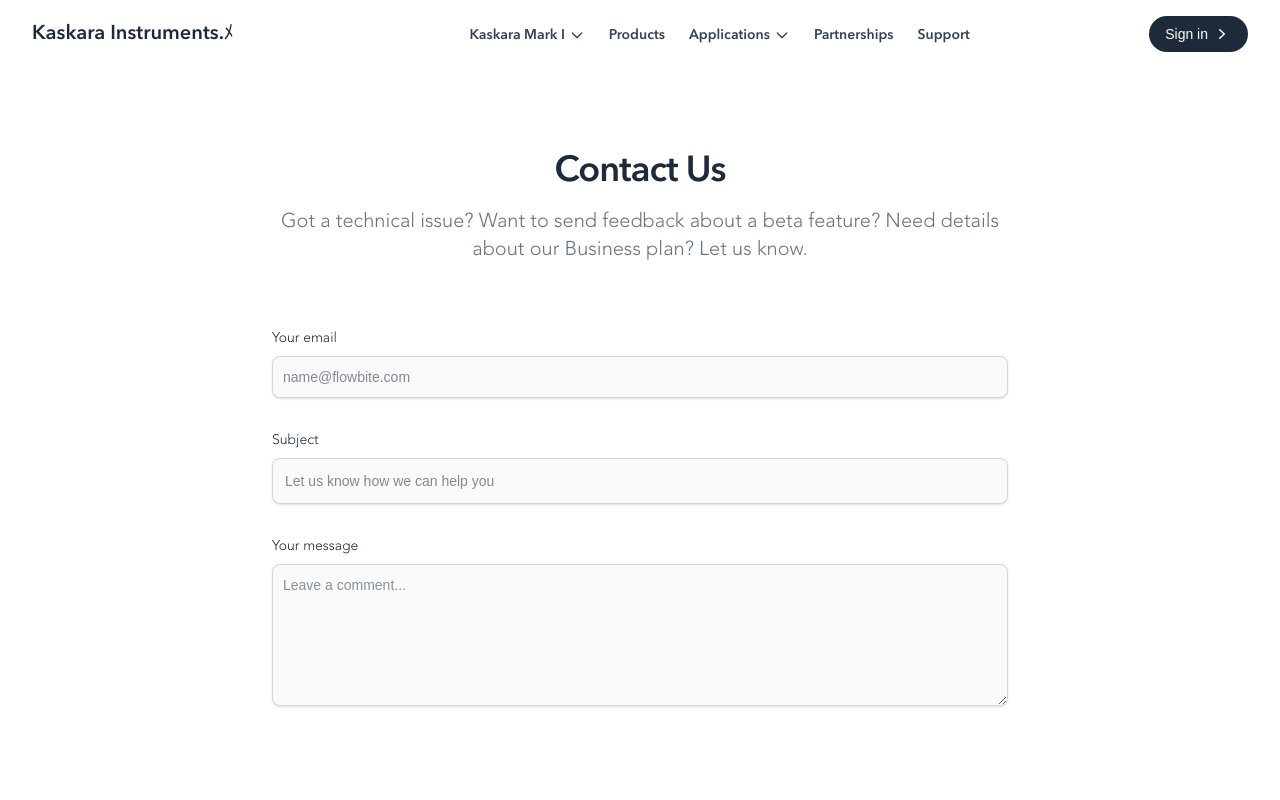
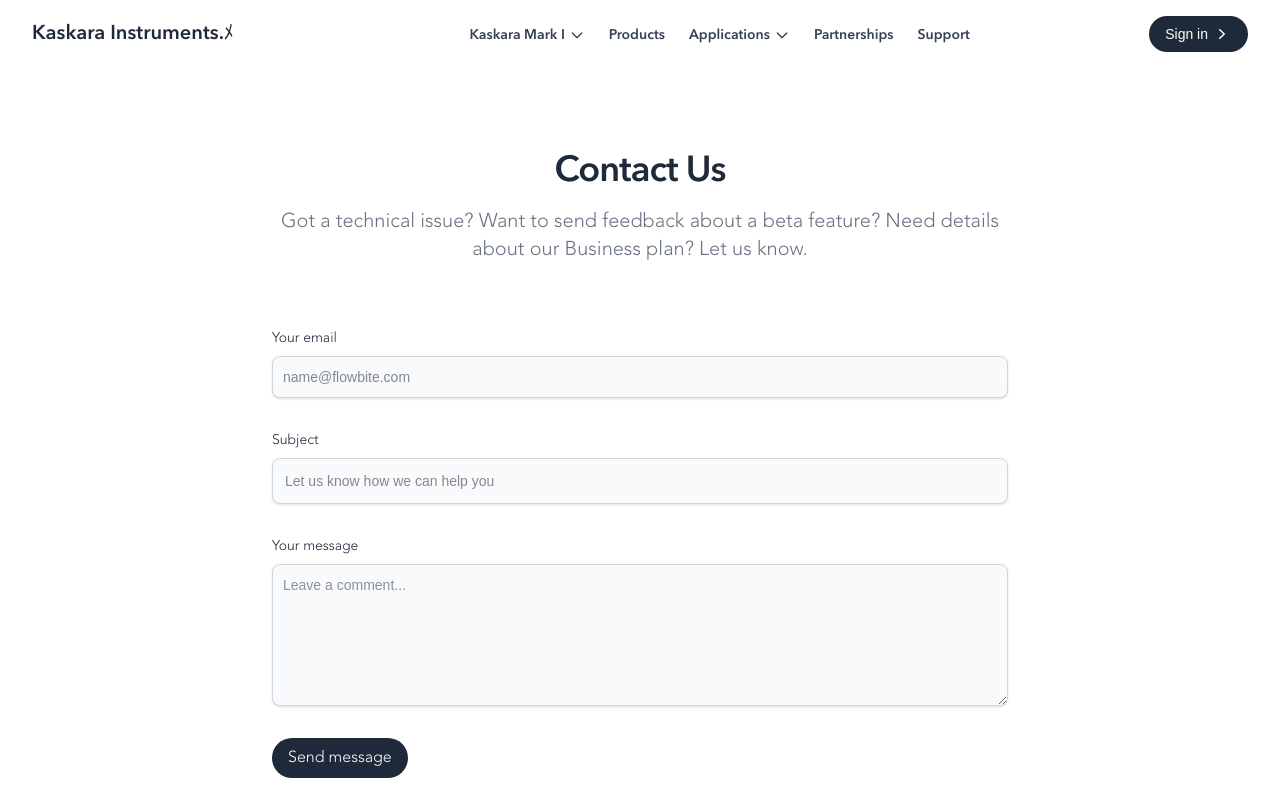
Before and after one commit to kaskaraa/web, a Next.js app: page /contact in a window 1280 px wide. Shown: the top 800 px of the page. Built offline with nearby package versions, Linux system fonts and the light colour scheme.

Commit message:
feat(ContactPage): update submit button styling for improved user experience

```diff
--- a/src/app/contact/page.tsx
+++ b/src/app/contact/page.tsx
@@ -87,8 +87,8 @@ const ContactPage = () => {
             </div>
             <button
               type="submit"
-              className="py-3 px-5 text-sm font-medium text-center text-white rounded-lg bg-primary-700 sm:w-fit hover:bg-primary-800 focus:ring-4 focus:outline-none focus:ring-primary-300"
-            >
+              className="flex items-center justify-center gap-x-1 py-2 px-4 text-white font-[Avenirlight] bg-gray-800 duration-150 hover:bg-gray-700 active:bg-gray-900 rounded-full md:inline-flex"
+              >
               Send message
             </button>
             {status && (
```
